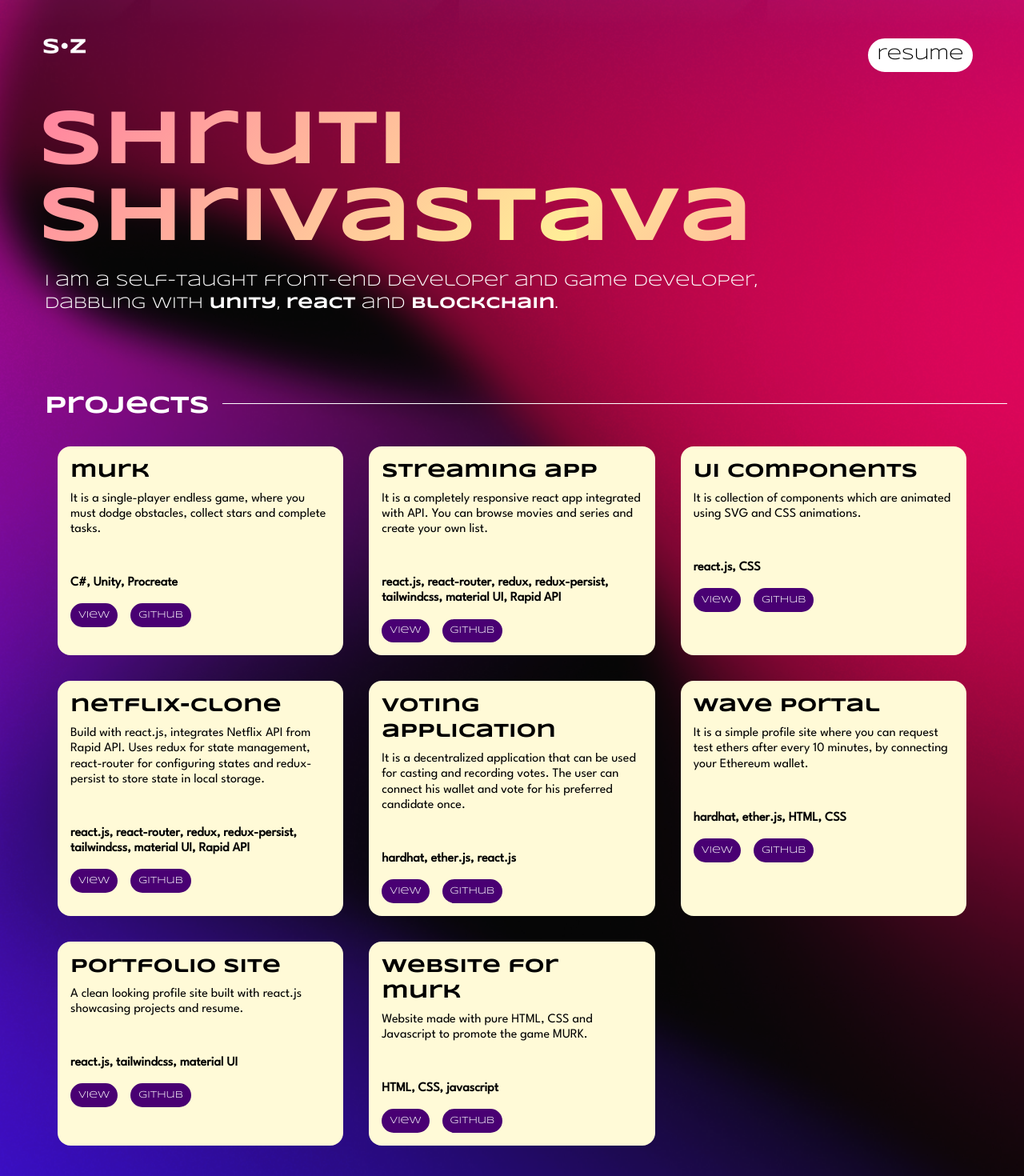
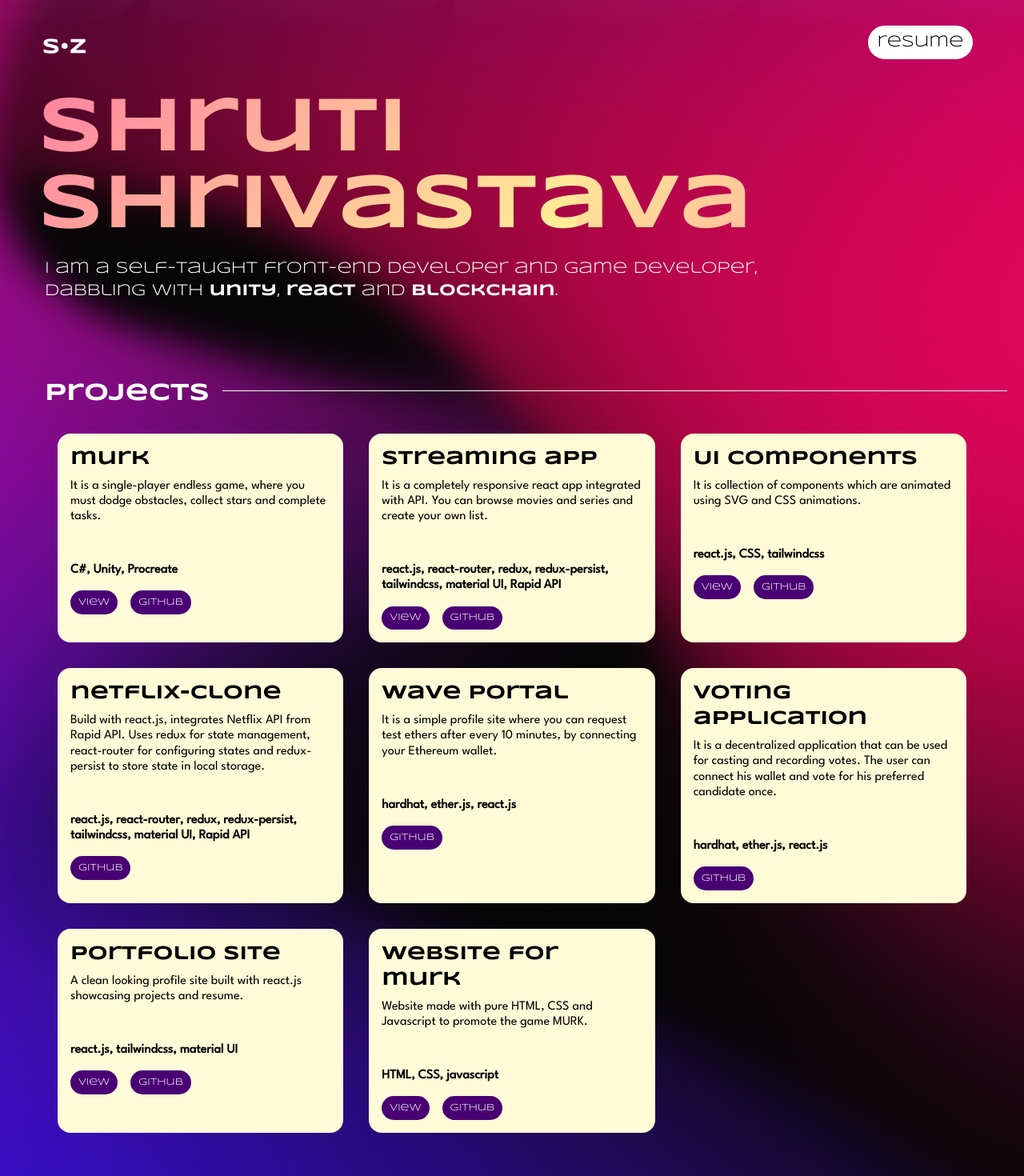
Before and after one commit to shrutishri2208/portfolio, a React (Create React App) app: page / in a window 1280 px wide. Shown: the top 1470 px of the page at 80% size. Built offline with nearby package versions, Linux system fonts and the light colour scheme.

Commit message:
titlesize

```diff
--- a/src/components/Header.js
+++ b/src/components/Header.js
@@ -14,7 +14,9 @@ const Header = () => {
         {/* <Link to="/projects">
           <h2 className="text-2xl ml-20">projects</h2>
         </Link> */}
-        <h2 className="text-xl mr-4 highlight1">resume</h2>
+        <h2 className="2xl:text-xl xl:text-xl lg:scale-100 md:scale-95 sm:-mt-4 sm:scale-75 -mt-3 scale-75 mr-4 highlight1">
+          resume
+        </h2>
       </div>
     </div>
   );
--- a/src/components/ProjectsPage.js
+++ b/src/components/ProjectsPage.js
@@ -1,7 +1,5 @@
 import React from "react";
 import { projects } from "../projects";
-import OpenInNewIcon from "@mui/icons-material/OpenInNew";
-import GitHubIcon from "@mui/icons-material/GitHub";
 
 const ProjectsPage = () => {
   return (
@@ -15,7 +13,7 @@ const ProjectsPage = () => {
           const techStack = tech.join(", ");
           return (
             <div key={id} className="project-item m-4 p-4 rounded-2xl">
-              <h2 className="font-bold text-2xl mb-2">{title}</h2>
+              <h2 className="font-bold text-2xl mb-2 project-title">{title}</h2>
               <div className="project-body">
                 <p className="">{desc}</p>
                 <div className="project-tech mt-4 ">
@@ -23,7 +21,11 @@ const ProjectsPage = () => {
                 </div>
               </div>
               <div className="project-links text-xs">
-                <button className="highlight2 mr-4">view</button>
+                {projectLink && (
+                  <a href={projectLink} target="_blank">
+                    <button className="highlight2 mr-4">view</button>
+                  </a>
+                )}
                 <a href={githubLink} target="_blank">
                   <button className="highlight2">github</button>
                 </a>
--- a/src/index.css
+++ b/src/index.css
@@ -209,3 +209,15 @@ code {
 }
 
 /***************************************************************************/
+
+@media screen and (max-width: 640px) and (min-width: 400px) {
+  .project-title {
+    font-size: 1.2rem;
+  }
+}
+
+@media screen and (max-width: 400px) {
+  .project-title {
+    font-size: 1rem;
+  }
+}
--- a/src/projects.js
+++ b/src/projects.js
@@ -4,7 +4,8 @@ export const projects = [
     title: "murk",
     tech: ["C#", "Unity", "Procreate"],
     desc: "It is a single-player endless game, where you must dodge obstacles, collect stars and complete tasks.",
-    projectLink: "https://shrutz.com/",
+    projectLink:
+      "https://play.google.com/store/apps/details?id=com.shrutz.murk",
     githubLink: "https://github.com/shrutishri2208/murk",
   },
   {
@@ -26,9 +27,9 @@ export const projects = [
   {
     id: 3,
     title: "UI components",
-    tech: ["react.js", "CSS"],
+    tech: ["react.js", "CSS", "tailwindcss"],
     desc: "It is collection of components which are animated using SVG and CSS animations.",
-    projectLink: "",
+    projectLink: "https://ui-components-sandy.vercel.app/",
     githubLink: "https://github.com/shrutishri2208/UI-components",
   },
   {
@@ -47,29 +48,30 @@ export const projects = [
     projectLink: "",
     githubLink: "https://github.com/shrutishri2208/netflix-clone",
   },
+  {
+    id: 5,
+    title: "wave portal",
+    tech: ["hardhat", "ether.js", "react.js"],
+    desc: "It is a simple profile site where you can request test ethers after every 10 minutes, by connecting your Ethereum wallet.",
+    projectLink: "",
+    githubLink: "https://github.com/shrutishri2208/wave-portal",
+  },
 
   {
-    id: 5,
+    id: 6,
     title: "voting application",
     tech: ["hardhat", "ether.js", "react.js"],
     desc: "It is a decentralized application that can be used for casting and recording votes. The user can connect his wallet and vote for his preferred candidate once.",
     projectLink: "",
     githubLink: "https://github.com/shrutishri2208/election-portal",
   },
-  {
-    id: 6,
-    title: "wave portal",
-    tech: ["hardhat", "ether.js", "HTML", "CSS"],
-    desc: "It is a simple profile site where you can request test ethers after every 10 minutes, by connecting your Ethereum wallet.",
-    projectLink: "",
-    githubLink: "https://github.com/shrutishri2208/wave-portal",
-  },
+
   {
     id: 7,
     title: "portfolio site",
     tech: ["react.js", "tailwindcss", "material UI"],
     desc: "A clean looking profile site built with react.js showcasing projects and resume.",
-    projectLink: "",
+    projectLink: "https://www.shrutz.xyz/",
     githubLink: "https://github.com/shrutishri2208/portfolio",
   },
   {
@@ -77,7 +79,7 @@ export const projects = [
     title: "website for murk",
     tech: ["HTML", "CSS", "javascript"],
     desc: "Website made with pure HTML, CSS and Javascript to promote the game MURK.",
-    projectLink: "",
+    projectLink: "https://shrutz.com/",
     githubLink: "https://github.com/shrutishri2208/murksite",
   },
 ];
```
